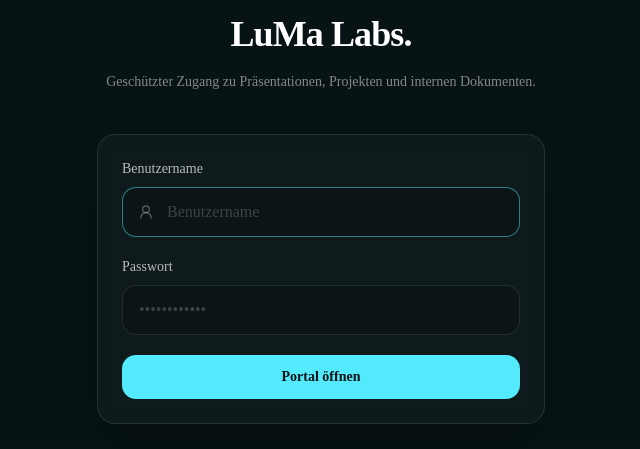
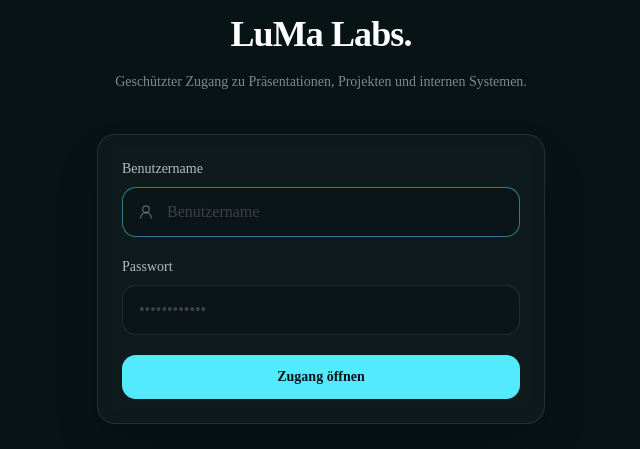
Before and after one commit to NexiCH86/luma-labs-website, a Next.js app: page /portal/login in a window 1280 px wide. Shown: the part 215-664 px from the top of the page, without its empty margins (319-959 px from the left). Built offline with nearby package versions, Linux system fonts and the light colour scheme.

Commit message:
Support return path in portal login

```diff
--- a/src/app/portal/login/page.tsx
+++ b/src/app/portal/login/page.tsx
@@ -3,6 +3,7 @@ import { LockKeyhole, UserRound } from "lucide-react";
 type LoginPageProps = {
     searchParams: Promise<{
         error?: string;
+        next?: string;
     }>;
 };
 
@@ -11,6 +12,10 @@ export default async function LoginPage({
 }: LoginPageProps) {
     const params = await searchParams;
     const hasError = params.error === "1";
+    const nextPath =
+        params.next?.startsWith("/") && !params.next.startsWith("//")
+            ? params.next
+            : "/portal";
 
     return (
         <main className="flex min-h-screen items-center justify-center bg-[#071315] px-6">
@@ -32,7 +37,7 @@ export default async function LoginPage({
 
                     <p className="mt-4 text-sm leading-6 text-white/50">
                         Geschützter Zugang zu Präsentationen,
-                        Projekten und internen Dokumenten.
+                        Projekten und internen Systemen.
                     </p>
                 </div>
 
@@ -41,6 +46,8 @@ export default async function LoginPage({
                     method="POST"
                     className="rounded-2xl border border-white/10 bg-white/[0.03] p-6 shadow-2xl backdrop-blur"
                 >
+                    <input type="hidden" name="next" value={nextPath} />
+
                     <label
                         htmlFor="username"
                         className="mb-2 block text-sm font-medium text-white/70"
@@ -90,7 +97,7 @@ export default async function LoginPage({
                         type="submit"
                         className="mt-5 w-full rounded-xl bg-cyan-300 px-4 py-3 text-sm font-semibold text-[#071315] transition hover:bg-cyan-200"
                     >
-                        Portal öffnen
+                        Zugang öffnen
                     </button>
                 </form>
 
```
